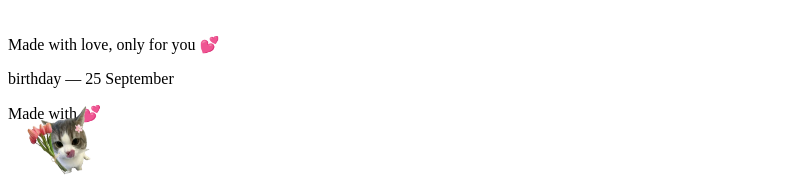
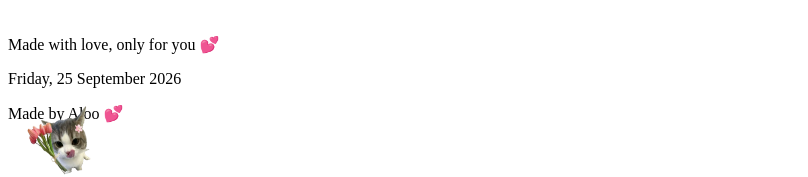
Before and after one commit to Hidden-Rhythm/A-little-effort, a Next.js app: page / in a window 1280 px wide. Shown: the part 9318-9495 px from the top of the page, without its empty margins (0-808 px from the left). Built offline with nearby package versions, Linux system fonts and the light colour scheme.

Commit message:
Use the exact Friday, 25 September 2026 date and update attribution

```diff
--- a/pages/index.tsx
+++ b/pages/index.tsx
@@ -49,7 +49,7 @@ export default function Home() {
           name="keywords"
           content="Birthday, love letter, surprise, romantic, interactive"
         />
-        <meta name="author" content="Made with 💕" />
+        <meta name="author" content="Made by Aloo 💕" />
 
         {/* Favicon - Multiple formats for better browser support */}
         <link rel="icon" type="image/svg+xml" href="/favicon.svg" />
@@ -93,8 +93,8 @@ export default function Home() {
         <Confetti trigger={showConfetti} onComplete={handleConfettiComplete} />
 
         <footer className="px-4 py-8 text-center text-text/60 relative z-50">
-          <p className="text-sm">birthday — 25 September</p>
-          <p className="text-xs mt-2">Made with 💕</p>
+          <p className="text-sm">Friday, 25 September 2026</p>
+          <p className="text-xs mt-2">Made by Aloo 💕</p>
         </footer>
       </main>
 
```
